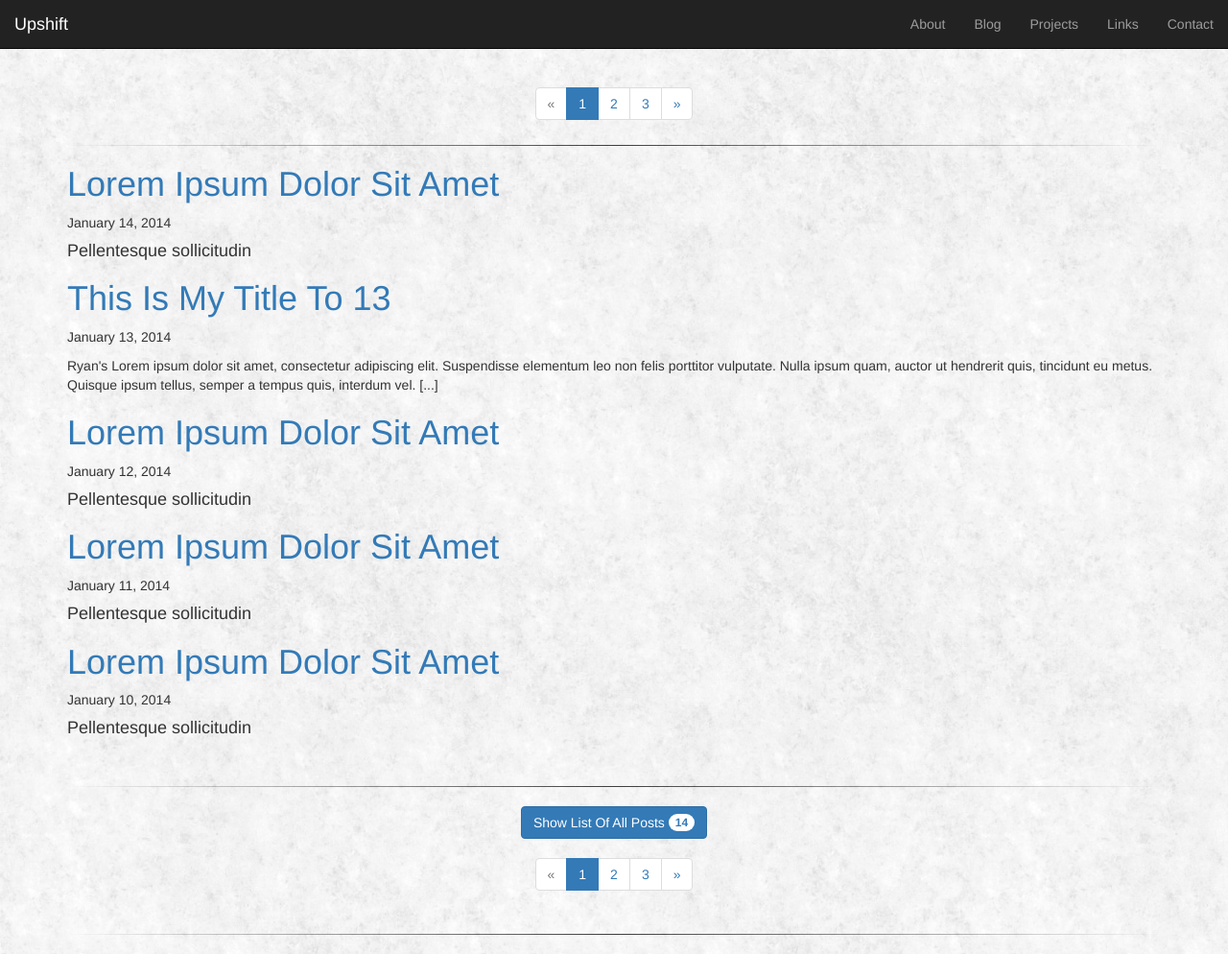
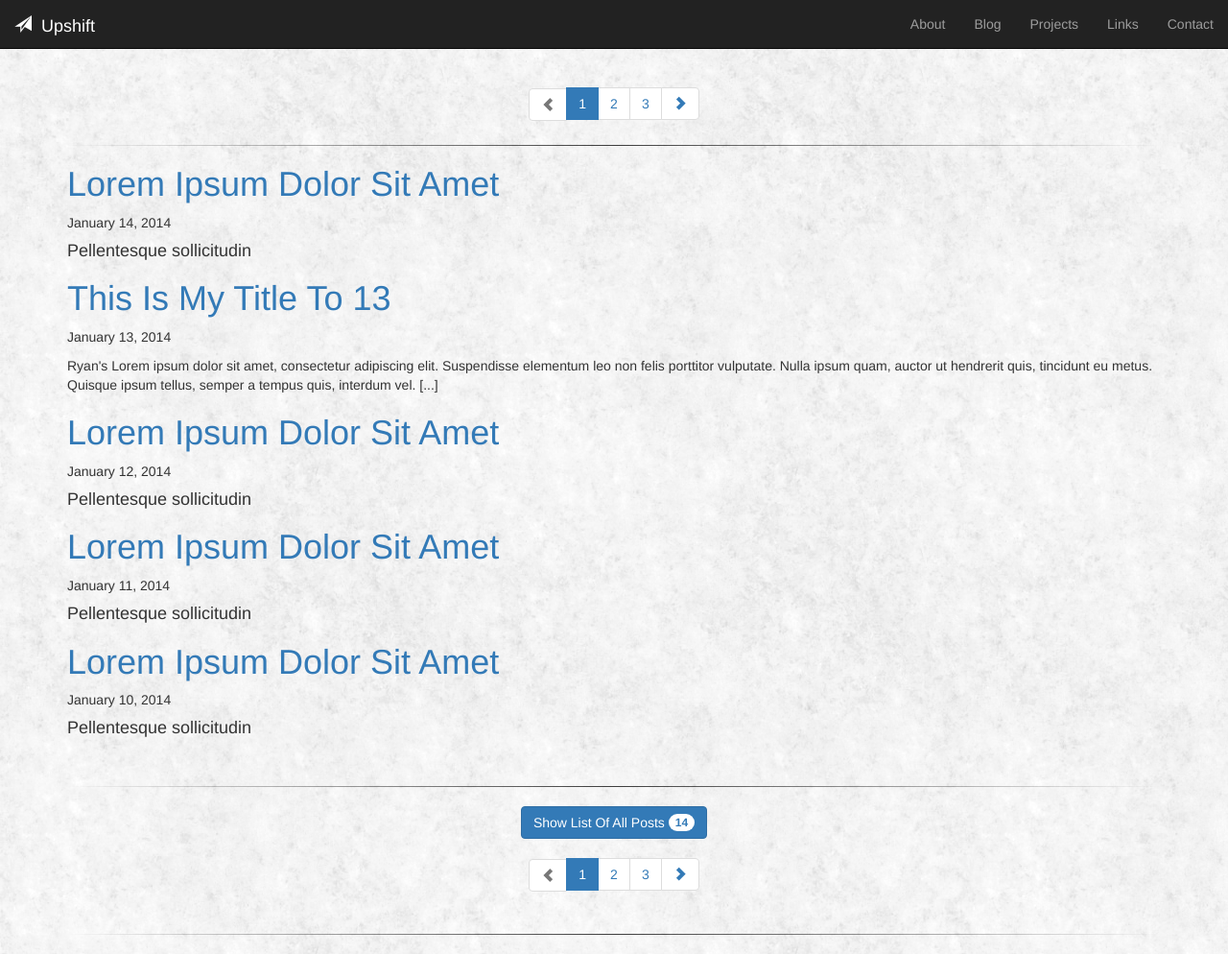
Before and after one commit to rluu/rluu.github.io, a Jekyll site: the page built from blog/index.html, in a window 1280 px wide. Shown: the whole page at 96% size. Built offline with Jekyll 4.4.1, drawn with Linux system fonts in a browser that asks for light colours; nearby versions of some CDN libraries; the list of posts is cut into pages by our own code.

Commit message:
Added glyphicons to some pages.  Added more links to the Links page.  Added a note to the Contact page.

```diff
--- a/_includes/header.html
+++ b/_includes/header.html
@@ -47,7 +47,9 @@ href="http://maxcdn.bootstrapcdn.com/bootstrap/3.2.0/css/bootstrap.min.css">
             <span class="icon-bar"></span>
             <span class="icon-bar"></span>
 	  </button>
-	  <a class="navbar-brand" href="{{ site.baseurl }}/">{{ site.title }}</a>
+	  <a class="navbar-brand" href="{{ site.baseurl }}/">
+	    <span class="glyphicon glyphicon-send"></span>
+	    &nbsp;{{ site.title }}</a>
 	</div>
 
 	<!-- Collect the nav links, forms, and other content for toggling -->
--- a/blog/index.html
+++ b/blog/index.html
@@ -10,9 +10,9 @@ title: Blog
 <nav>
   <ul class="pagination">
 {% if paginator.previous_page %}
-<li class="enabled"><a href="{{ paginator.previous_page_path | prepend: site.baseurl | replace: '//', '/' }}"><span aria-hidden="true">&laquo;</span><span class="sr-only">Previous</span></a></li>
+<li class="enabled"><a href="{{ paginator.previous_page_path | prepend: site.baseurl | replace: '//', '/' }}"><span aria-hidden="true" class="glyphicon glyphicon-chevron-left"></span><span class="sr-only">Previous</span></a></li>
 {% else %}
-<li class="disabled"><span aria-hidden="true">&laquo;</span></li>
+<li class="disabled"><span aria-hidden="true" class="glyphicon glyphicon-chevron-left"></span></li>
 {% endif %}
 
 {% for page in (1..paginator.total_pages) %}
@@ -26,9 +26,9 @@ title: Blog
 {% endfor %}
 
 {% if paginator.next_page %}
-<li class="enabled"><a href="{{ paginator.next_page_path | prepend: site.baseurl | replace: '//', '/' }}"><span class="sr-only">Next</span><span aria-hidden="true">&raquo;</span></a></li>
+<li class="enabled"><a href="{{ paginator.next_page_path | prepend: site.baseurl | replace: '//', '/' }}"><span class="sr-only">Next</span><span aria-hidden="true" class="glyphicon glyphicon-chevron-right"></span></a></li>
 {% else %}
-<li class="disabled"><span aria-hidden="true">&raquo;</span></li>
+<li class="disabled"><span aria-hidden="true" class="glyphicon glyphicon-chevron-right"></span></li>
 {% endif %}
 
 </ul>
@@ -85,9 +94,9 @@ title: Blog
 <nav>
   <ul class="pagination">
 {% if paginator.previous_page %}
-<li class="enabled"><a href="{{ paginator.previous_page_path | prepend: site.baseurl | replace: '//', '/' }}"><span aria-hidden="true">&laquo;</span><span class="sr-only">Previous</span></a></li>
+<li class="enabled"><a href="{{ paginator.previous_page_path | prepend: site.baseurl | replace: '//', '/' }}"><span aria-hidden="true" class="glyphicon glyphicon-chevron-left"></span><span class="sr-only">Previous</span></a></li>
 {% else %}
-<li class="disabled"><span aria-hidden="true">&laquo;</span></li>
+<li class="disabled"><span aria-hidden="true" class="glyphicon glyphicon-chevron-left"></span></li>
 {% endif %}
 
 {% for page in (1..paginator.total_pages) %}
@@ -101,9 +110,9 @@ title: Blog
 {% endfor %}
 
 {% if paginator.next_page %}
-<li class="enabled"><a href="{{ paginator.next_page_path | prepend: site.baseurl | replace: '//', '/' }}"><span class="sr-only">Next</span><span aria-hidden="true">&raquo;</span></a></li>
+<li class="enabled"><a href="{{ paginator.next_page_path | prepend: site.baseurl | replace: '//', '/' }}"><span class="sr-only">Next</span><span aria-hidden="true" class="glyphicon glyphicon-chevron-right"></span></a></li>
 {% else %}
-<li class="disabled"><span aria-hidden="true">&raquo;</span></li>
+<li class="disabled"><span aria-hidden="true" class="glyphicon glyphicon-chevron-right"></span></li>
 {% endif %}
 
 </ul>
--- a/blog/list.html
+++ b/blog/list.html
@@ -3,6 +3,8 @@ layout: default
 ---
 
 <h1>All Blog Posts:</h1>
+
+<hr />
 
 <ul>
   {% for post in site.posts %}
@@ -12,3 +14,5 @@ layout: default
    </li>
   {% endfor %}
 </ul>
+
+<hr />
```
Also changed, not shown: other parts of blog/index.html (+10 -1 lines), contact.md (+7 -1 lines), links.md (+3 -1 lines).
